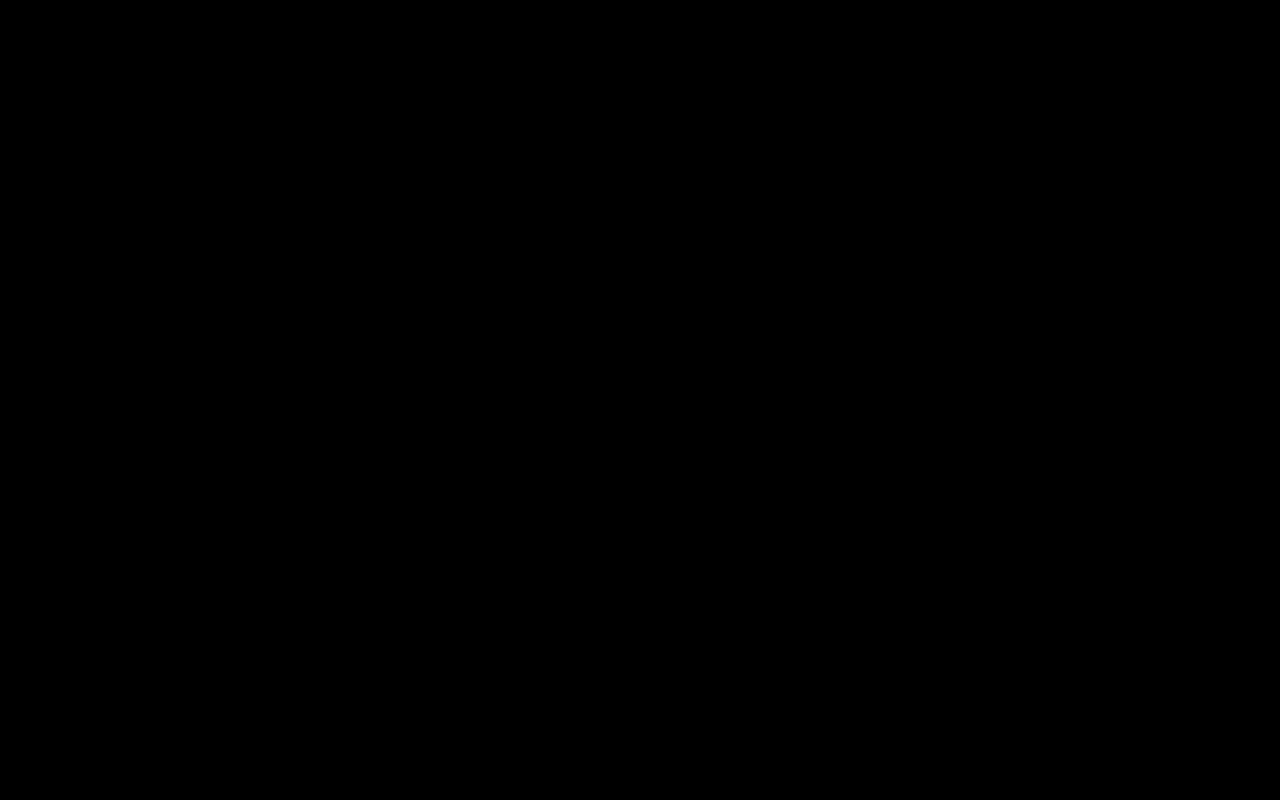
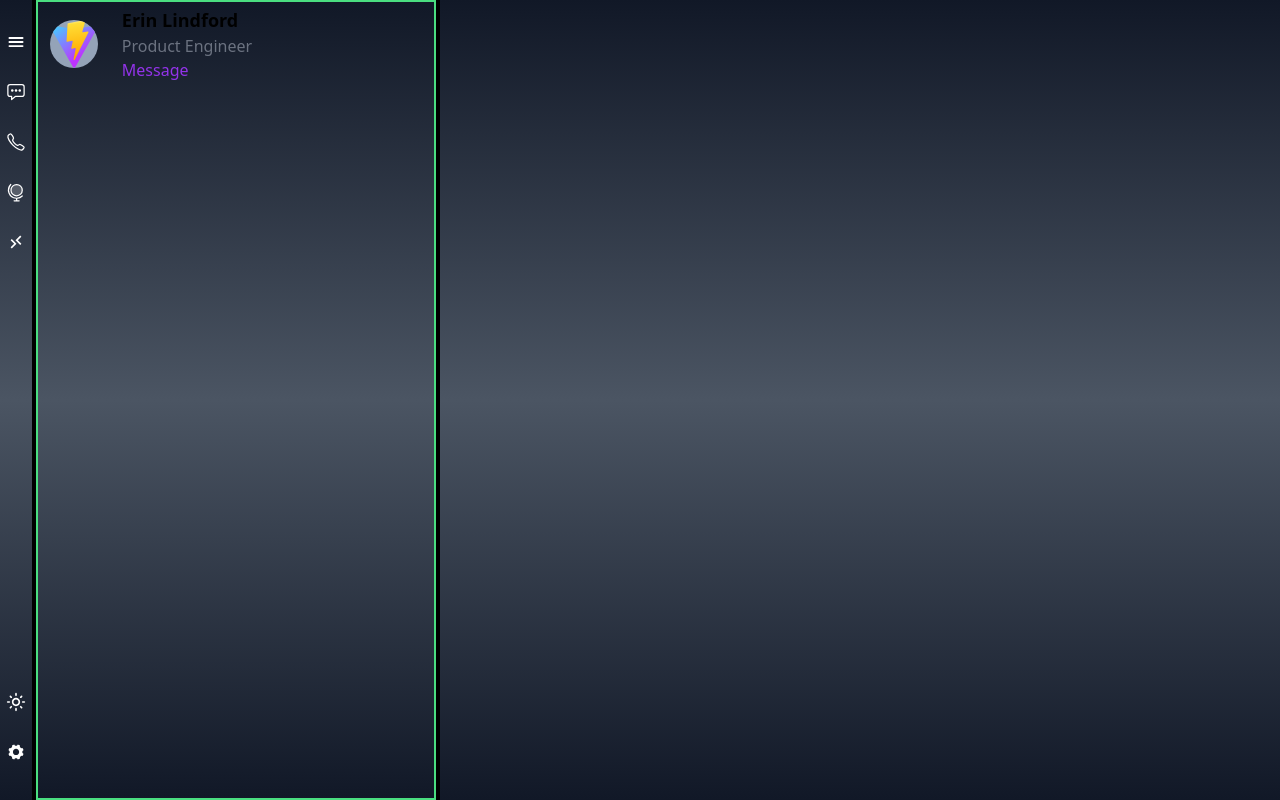
Before and after one commit to mobius952004/connect_through_chat, a React (Vite) app in the folder frontend/: page /connect/home/chats in a window 1280 px wide. Before the commit this address had no page. Built offline with nearby package versions, Linux system fonts and the light colour scheme.

Commit message:
new updates

```diff
--- a/frontend/package.json
+++ b/frontend/package.json
@@ -13,6 +13,7 @@
     "bootstrap": "^5.3.7",
     "react": "^19.1.0",
     "react-dom": "^19.1.0",
+    "react-icons": "^5.5.0",
     "react-router-dom": "^7.6.3"
   },
   "devDependencies": {
--- a/frontend/src/App.jsx
+++ b/frontend/src/App.jsx
@@ -5,6 +5,8 @@
 import Profile from "./pages/Profile";
 import Login from "./pages/Login";
 import Navbar from "./pages/Nav.jsx";
+import Home from "./pages/Home.jsx";
+import UserChats from "./components/UserChat.jsx";
 
 function App() {
   return (
@@ -13,6 +15,11 @@
 
 
         <Route path="/connect" element={<Navbar />} />
+        <Route path="/connect/home" element={<Home />} >
+        <Route path="chats" element={<UserChats/>}></Route>
+
+        </Route>
+
         <Route path="/connect/signup" element={<Signup />} />
 
         <Route path="/connect/profile" element={<Profile />} />
--- /dev/null
+++ b/frontend/src/components/ChatCard.jsx
@@ -0,0 +1,23 @@
+export default function ChatCard() {
+
+    return (
+
+
+
+            <button className="w-full  hover:bg-slate-800 ">
+        <div className="flex flex-row gap-4 px-3 sm:flex-row items-center sm:gap-6 sm:py-1 ... ">
+            <img className="mx-2 block h-12 rounded-full sm:mx-0 items-center bg-slate-400 sm:shrink-0" src="../../public/vite.svg" alt="" />
+            <div className=" flex-1 text-left sm:text-left">
+                <div className="space-y-0">
+                    <p className="text-lg font-semibold text-black">Erin Lindford</p>
+                    <p className="font-medium text-gray-500">Product Engineer</p>
+                </div>
+                <button className="border-purple-200 text-purple-600 hover:border-transparent hover:bg-purple-600 hover:text-white active:bg-purple-700 ...">
+                    Message
+                </button>
+            </div>
+        </div>
+        </button>
+    )
+
+}
--- /dev/null
+++ b/frontend/src/components/UserChat.jsx
@@ -0,0 +1,26 @@
+import ChatCard from "./ChatCard";
+
+
+export default function UserChats() {
+
+
+    return (
+        <div className="flex-1 flex gap-1 h-full">
+            <div className="w-[400px] bg-gradient-to-t from-gray-900 via-gray-600 to-gray-900  border-spacing-2 border-green-400 border-2">
+<ChatCard/>
+
+            </div>
+
+            <div className=" flex-1 bg-gradient-to-t from-gray-900 via-gray-600 to-gray-900">
+
+
+            </div>
+        </div>
+
+
+
+
+    )
+
+
+}
--- a/frontend/src/components/sidebar.jsx
+++ b/frontend/src/components/sidebar.jsx
@@ -1,22 +1,21 @@
-import { CgProfile } from "react-icons/cg";
+// import { CgProfile } from "react-icons/cg";
 import { IoMenu } from "react-icons/io5";
-
 import { CgRemote } from "react-icons/cg";
 import { IoIosSettings } from "react-icons/io";
 import { MdOutlineLightMode } from "react-icons/md";
 import { IoCloseSharp } from "react-icons/io5";
-
 import { MdOutlineAddCircle } from "react-icons/md";
 import { PiGlobeStandDuotone } from "react-icons/pi";
 import { useState } from "react";
-
-import { Postlist } from "./store";
-import { useNavigate ,useParams} from "react-router-dom";
+import { IoChatboxEllipsesOutline } from "react-icons/io5";
+import { IoCallOutline } from "react-icons/io5";
+// import { MessageCircle, Phone } from "lucide-react";
+import { useNavigate } from "react-router-dom";
 
 
 export default function Sidebar() {
 
- const{username}=useParams()
+//  const{username}=useParams()
 const navigate=useNavigate()
 
 
@@ -24,7 +23,7 @@
     // const {dopost,setdopost} = useContext(Postlist)
 
     return (
-        <div className="bg-gradient-to-t from-gray-900 via-gray-600 to-gray-900  relative overflow-visible  w-8 " >
+        <div className="bg-gradient-to-t from-gray-900 via-gray-600 to-gray-900  relative overflow-visible  w-8" >
             {/* <div className="absolute inset-0 bg-gradient-to-t from-green-900/5 via-transparent to-emerald-900/5 pointer-events-none"></div> */}
             <aside className="     my-auto py-3 sm:py-4 lg:py-5 h-full">
 
@@ -45,22 +44,22 @@
                             </span>
                         </div>
                         <div className="relative group sm:my-2 my-1">
-                            <button className="relative" onClick={() => navigate(`/social/${username}/profile`)} >
-                                <CgProfile className="sm:w-5 sm:h-7 w-4 h-6 text-white hover:text-green-600 transition-all transform hover:scale-[1.2] cursor-pointer" />
+                            <button className="relative" onClick={() => navigate(`/connect/home/chats`)} >
+                                <IoChatboxEllipsesOutline className="sm:w-5 sm:h-7 w-4 h-6 text-white hover:text-green-600 transition-all transform hover:scale-[1.2] cursor-pointer" />
                             </button>
 
                             <span className="absolute bottom-full mb-1 left-1/2 -translate-x-1/4 px-2 py-1 bg-gray-700 text-white text-xs rounded-full opacity-0 group-hover:opacity-100 transition-opacity duration-100  pointer-events-none whitespace-nowrap z-50">
-                                Profile
+                                Chats
                             </span>
                         </div>
                         <div className="relative group sm:my-2 my-1">
                             <button className="relative"
-                            onClick={()=>navigate(`/social/${username}/post`)}>
-                                <MdOutlineAddCircle className="sm:w-5 sm:h-7 w-4 h-6 text-white hover:text-green-600 transition-all transform hover:scale-[1.2] cursor-pointer"  />
+                            onClick={()=>navigate(`/connect/home/calls`)}>
+                                <IoCallOutline className="sm:w-5 sm:h-7 w-4 h-6 text-white hover:text-green-600 transition-all transform hover:scale-[1.2] cursor-pointer"  />
                             </button>
 
                             <span className="absolute bottom-full mb-1 left-1/2 -translate-x-1/4 px-2 py-1 bg-gray-700 text-white text-xs rounded-full opacity-0 group-hover:opacity-100 transition-opacity duration-100 pointer-events-none whitespace-nowrap z-50">
-                                Add Post
+                                Calls
                             </span>
                         </div>
                         <div className="relative group sm:my-2 my-1">
--- /dev/null
+++ b/frontend/src/pages/Home.jsx
@@ -0,0 +1,19 @@
+import Sidebar from "../components/sidebar"
+import { Outlet } from "react-router-dom"
+
+
+export default function Home(){
+
+return(
+    <div className="flex h-screen gap-1">
+<Sidebar/>
+
+
+<div className="flex-1 overflow-y-auto">
+    <Outlet/>
+</div>
+
+    </div>
+)
+
+}
--- a/package.json
+++ b/package.json
@@ -22,6 +22,7 @@
     "express-validator": "^7.2.1",
     "js-sha256": "^0.11.1",
     "jsonwebtoken": "^9.0.2",
+    "lucide-react": "^0.536.0",
     "mongoose": "^7.6.1",
     "passport": "^0.7.0",
     "socket.io": "^4.7.2",
```
Also changed, not shown: frontend/src/components/ChatList.jsx (added), frontend/src/components/Chatbox.jsx (added), 2 other files (tests, documents, lock files or other folders).
